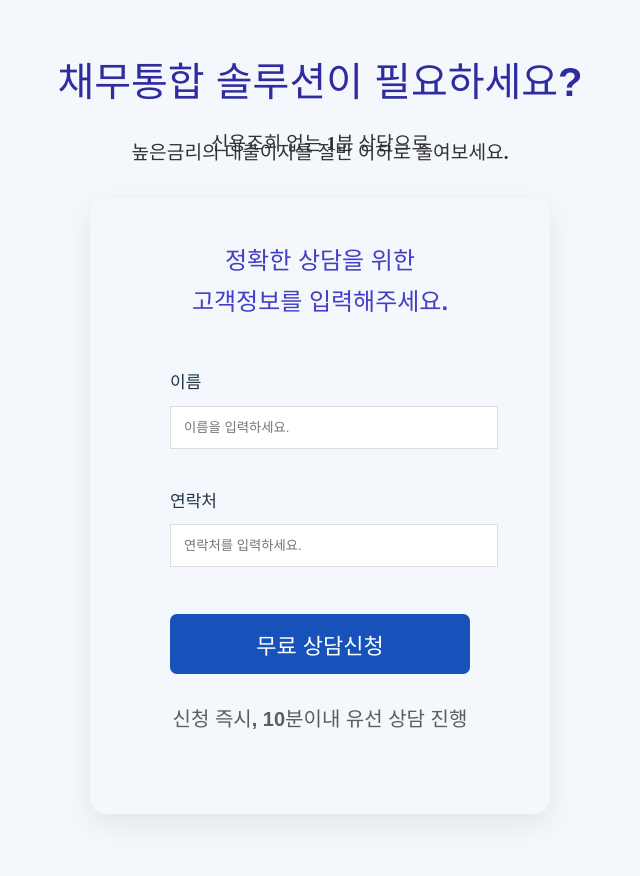
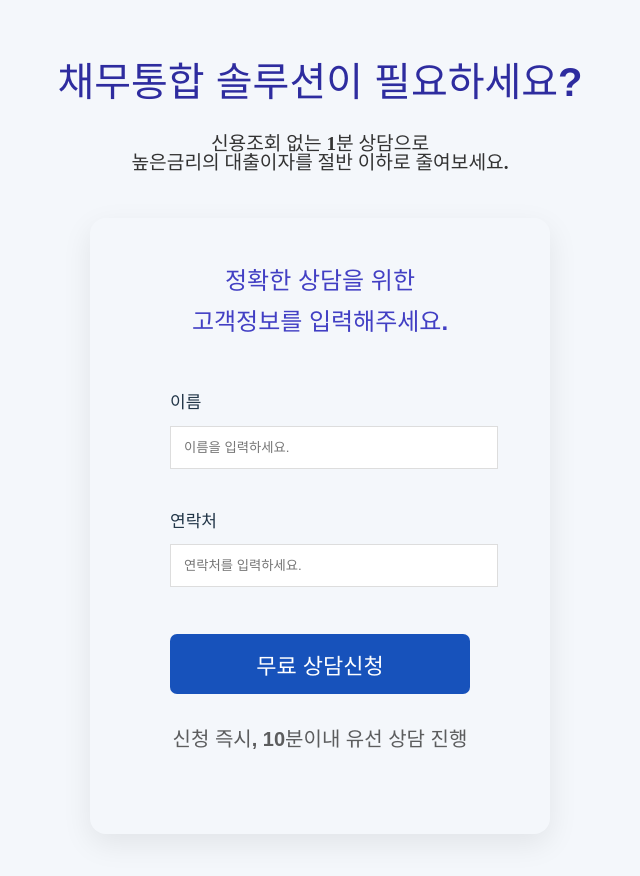
Before and after one commit to tara794600-bot/ziwon, a React (Vite) app: page / in a window 1280 px wide. Shown: the part 3280-4156 px from the top of the page, without its empty margins (320-960 px from the left). Built offline with nearby package versions, Linux system fonts and the light colour scheme.

Commit message:
Update App.css

```diff
--- a/src/App.css
+++ b/src/App.css
@@ -432,7 +432,7 @@ font-family: "Pretendard";
 font-weight:700;
 align-items: center;
 color: #111111d2;
-margin-bottom: -20px;
+margin-bottom: -10px;
 }
 
 .조회 {
```
